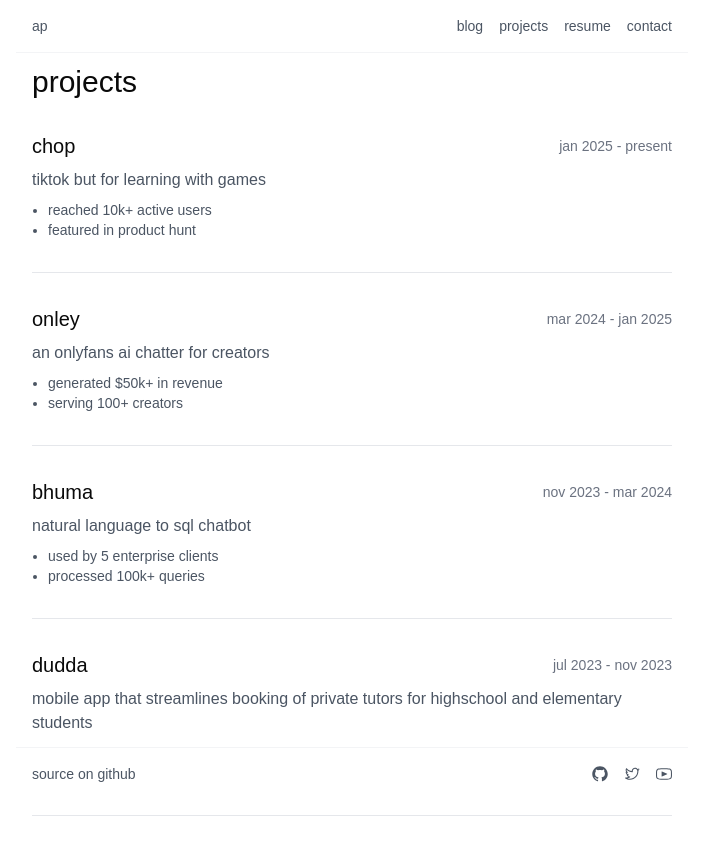
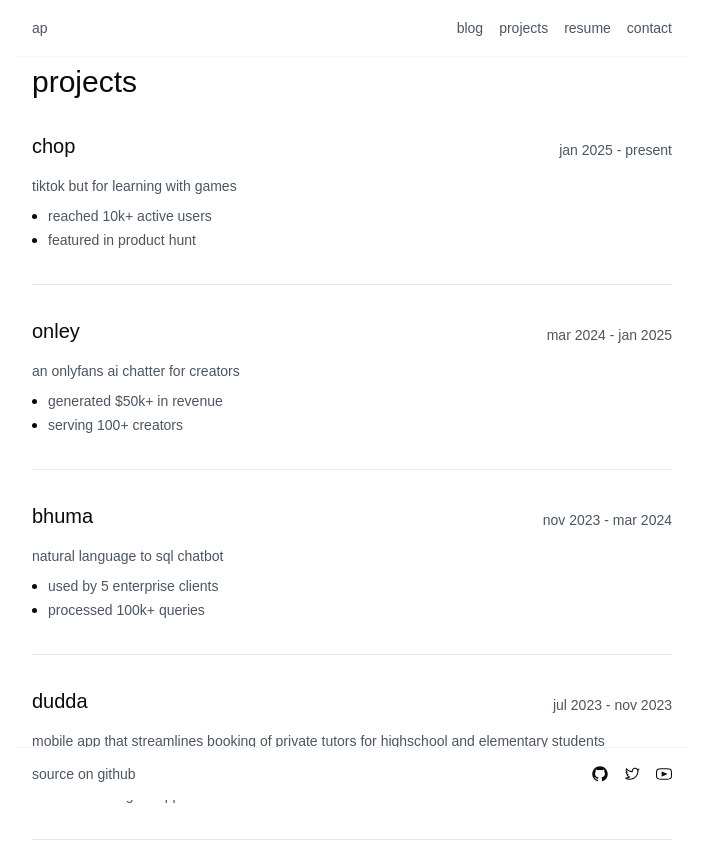
Before and after one commit to alvropena/my-website, a Next.js app: page /projects in a window 1280 px wide. Shown: the top 842 px of the page, without its empty margins (288-991 px from the left). Built offline with nearby package versions, Linux system fonts and the light colour scheme.

Commit message:
Add typography components and update page layouts

```diff
--- a/app/(routes)/projects/page.tsx
+++ b/app/(routes)/projects/page.tsx
@@ -1,4 +1,5 @@
 import Link from 'next/link'
+import { H1, H2, Paragraph, SmallText } from '@/components/typography'
 
 type Project = {
   title: string
@@ -54,12 +55,12 @@
 export default function ProjectsPage() {
   return (
     <div className="max-w-2xl mx-auto py-16 px-4">
-      <h1 className="text-3xl font-light mb-8">projects</h1>
+      <H1>projects</H1>
       <div className="space-y-8">
         {projects.map((project) => (
           <article key={project.title} className="border-b border-gray-200 pb-8">
             <div className="flex justify-between items-center mb-2">
-              <h2 className="text-xl">
+              <H2>
                 <Link
                   href={project.link}
                   className="hover:text-[var(--hover-color)]"
@@ -68,13 +69,15 @@
                 >
                   {project.title}
                 </Link>
-              </h2>
-              <p className="text-gray-500 text-sm">{project.dates}</p>
+              </H2>
+              <SmallText>{project.dates}</SmallText>
             </div>
-            <p className="text-gray-600">{project.description}</p>
-            <ul className="mt-2 text-gray-600 text-sm list-disc pl-4">
+            <Paragraph>{project.description}</Paragraph>
+            <ul className="mt-2 list-disc pl-4">
               {project.achievements.map((achievement, index) => (
-                <li key={index}>{achievement}</li>
+                <li key={index}>
+                  <SmallText>{achievement}</SmallText>
+                </li>
               ))}
             </ul>
           </article>
--- a/app/layout.tsx
+++ b/app/layout.tsx
@@ -1,13 +1,9 @@
 import type { Metadata } from "next";
 import "./globals.css";
 import { ThemeProvider } from "@/theme-provider";
-import Link from "next/link";
-import {
-  GitHubLogoIcon,
-  TwitterLogoIcon,
-  VideoIcon,
-} from "@radix-ui/react-icons";
 import { Analytics } from "@vercel/analytics/react";
+import { Header } from "@/components/header";
+import { Footer } from "@/components/footer";
 
 export const metadata: Metadata = {
   title: "Alvaro Peña",
@@ -20,7 +16,6 @@
 
 export default function RootLayout({ children }: RootLayoutProps) {
   return (
-    <>
     <html lang="en" suppressHydrationWarning>
       <head />
       <body className="antialiased">
@@ -30,87 +25,12 @@
           enableSystem
           disableTransitionOnChange
         >
-            <header className="fixed max-w-2xl mx-auto left-0 right-0 top-0 py-4 bg-white border-b border-gray-100">
-              <nav className="flex justify-between text-sm text-gray-600 px-4">
-                <Link href="/" className="hover:text-blue-600 group">
-                  <span className="group-hover:hidden">ap</span>
-                  <span className="hidden group-hover:inline">[ap]</span>
-                </Link>
-                <ul className="flex gap-4 ">
-                  <li>
-                    <Link href="/blog" className="hover:text-blue-600 group">
-                      <span className="group-hover:hidden">blog</span>
-                      <span className="hidden group-hover:inline">[blog]</span>
-                    </Link>
-                  </li>
-                  <li>
-                    <Link
-                      href="/projects"
-                      className="hover:text-blue-600 group"
-                    >
-                      <span className="group-hover:hidden">projects</span>
-                      <span className="hidden group-hover:inline">
-                        [projects]
-                      </span>
-                    </Link>
-                  </li>
-                  <li>
-                    <Link href="/resume" className="hover:text-blue-600 group">
-                      <span className="group-hover:hidden">resume</span>
-                      <span className="hidden group-hover:inline">
-                        [resume]
-                      </span>
-                    </Link>
-                  </li>
-                  <li>
-                    <Link href="/contact" className="hover:text-blue-600 group">
-                      <span className="group-hover:hidden">contact</span>
-                      <span className="hidden group-hover:inline">
-                        [contact]
-                      </span>
-                    </Link>
-                  </li>
-                </ul>
-              </nav>
-            </header>
+          <Header />
           {children}
           <Analytics />
-            <footer className="fixed max-w-2xl mx-auto left-0 right-0 bottom-0 py-4 bg-white border-t border-gray-100">
-              <div className="px-4">
-                <div className="flex justify-between items-center text-gray-600">
-                  <span className="text-sm">
-                    source on{" "}
-                    <a href="https://github.com/alvropena/my-website" className="hover:text-blue-600 group">
-                      <span className="group-hover:hidden">github</span>
-                      <span className="hidden group-hover:inline">[github]</span>
-                    </a>
-                  </span>
-                  <div className="flex gap-4">
-                    <a
-                      href="https://github.com/alvropena"
-                      className="hover:text-blue-600"
-                    >
-                      <GitHubLogoIcon className="w-4 h-4" />
-                    </a>
-                    <a
-                      href="https://twitter.com/alvropenaa"
-                      className="hover:text-blue-600"
-                    >
-                      <TwitterLogoIcon className="w-4 h-4" />
-                    </a>
-                    <a
-                      href="https://youtube.com/@alvropena"
-                      className="hover:text-blue-600"
-                    >
-                      <VideoIcon className="w-4 h-4" />
-                    </a>
-                  </div>
-                </div>
-              </div>
-            </footer>
+          <Footer />
         </ThemeProvider>
       </body>
     </html>
-    </>
   );
 }
--- a/app/page.tsx
+++ b/app/page.tsx
@@ -1,10 +1,12 @@
+import { H1, Paragraph } from '@/components/typography'
+
 export default function Content() {
 	return (
 		<div className="h-screen flex flex-col items-center justify-center">
-			<h1 className="text-2xl font-light mb-4">alvaro peña</h1>
-			<p className="text-sm text-gray-600 max-w-sm text-center">
+			<H1 className="mb-4">alvaro peña</H1>
+			<Paragraph className="max-w-sm text-center">
 				software engineer based in san francisco, ca.
-			</p>
+			</Paragraph>
 		</div>
 	);
 }
--- /dev/null
+++ b/components/footer.tsx
@@ -0,0 +1,47 @@
+import { SmallText } from "@/components/typography";
+import {
+  GitHubLogoIcon,
+  TwitterLogoIcon,
+  VideoIcon,
+} from "@radix-ui/react-icons";
+
+export function Footer() {
+  return (
+    <footer className="fixed max-w-2xl mx-auto left-0 right-0 bottom-0 py-4 bg-white border-t border-gray-100">
+      <div className="px-4">
+        <div className="flex justify-between items-center">
+          <SmallText>
+            source on{" "}
+            <a
+              href="https://github.com/alvropena/my-website"
+              className="hover:text-blue-600 group"
+            >
+              <span className="group-hover:hidden">github</span>
+              <span className="hidden group-hover:inline">[github]</span>
+            </a>
+          </SmallText>
+          <div className="flex gap-4">
+            <a
+              href="https://github.com/alvropena"
+              className="hover:text-blue-600"
+            >
+              <GitHubLogoIcon className="w-4 h-4" />
+            </a>
+            <a
+              href="https://twitter.com/alvropenaa"
+              className="hover:text-blue-600"
+            >
+              <TwitterLogoIcon className="w-4 h-4" />
+            </a>
+            <a
+              href="https://youtube.com/@alvropena"
+              className="hover:text-blue-600"
+            >
+              <VideoIcon className="w-4 h-4" />
+            </a>
+          </div>
+        </div>
+      </div>
+    </footer>
+  );
+}
--- /dev/null
+++ b/components/header.tsx
@@ -0,0 +1,51 @@
+import Link from "next/link";
+import { SmallText } from "@/components/typography";
+
+export function Header() {
+  return (
+    <header className="fixed max-w-2xl mx-auto left-0 right-0 top-0 py-4 bg-white border-b border-gray-100">
+      <nav className="flex justify-between px-4">
+        <Link href="/" className="hover:text-blue-600 group">
+          <SmallText>
+            <span className="group-hover:hidden">ap</span>
+            <span className="hidden group-hover:inline">[ap]</span>
+          </SmallText>
+        </Link>
+        <ul className="flex gap-4">
+          <li>
+            <Link href="/blog" className="hover:text-blue-600 group">
+              <SmallText>
+                <span className="group-hover:hidden">blog</span>
+                <span className="hidden group-hover:inline">[blog]</span>
+              </SmallText>
+            </Link>
+          </li>
+          <li>
+            <Link href="/projects" className="hover:text-blue-600 group">
+              <SmallText>
+                <span className="group-hover:hidden">projects</span>
+                <span className="hidden group-hover:inline">[projects]</span>
+              </SmallText>
+            </Link>
+          </li>
+          <li>
+            <Link href="/resume" className="hover:text-blue-600 group">
+              <SmallText>
+                <span className="group-hover:hidden">resume</span>
+                <span className="hidden group-hover:inline">[resume]</span>
+              </SmallText>
+            </Link>
+          </li>
+          <li>
+            <Link href="/contact" className="hover:text-blue-600 group">
+              <SmallText>
+                <span className="group-hover:hidden">contact</span>
+                <span className="hidden group-hover:inline">[contact]</span>
+              </SmallText>
+            </Link>
+          </li>
+        </ul>
+      </nav>
+    </header>
+  );
+}
--- /dev/null
+++ b/components/typography.tsx
@@ -0,0 +1,46 @@
+import { cn } from "@/lib/utils"
+
+interface TypographyProps {
+  children: React.ReactNode
+  className?: string
+}
+
+export function H1({ children, className }: TypographyProps) {
+  return (
+    <h1 className={cn("text-3xl font-light mb-8", className)}>
+      {children}
+    </h1>
+  )
+}
+
+export function H2({ children, className }: TypographyProps) {
+  return (
+    <h2 className={cn("text-xl font-normal mb-2", className)}>
+      {children}
+    </h2>
+  )
+}
+
+export function H3({ children, className }: TypographyProps) {
+  return (
+    <h3 className={cn("text-base font-medium mb-1", className)}>
+      {children}
+    </h3>
+  )
+}
+
+export function Paragraph({ children, className }: TypographyProps) {
+  return (
+    <p className={cn("text-gray-600 text-sm", className)}>
+      {children}
+    </p>
+  )
+}
+
+export function SmallText({ children, className }: TypographyProps) {
+  return (
+    <span className={cn("text-sm text-gray-600", className)}>
+      {children}
+    </span>
+  )
+}
--- a/package.json
+++ b/package.json
@@ -26,6 +26,10 @@
     "next-themes": "^0.4.3",
     "react": "19.0.0-rc-66855b96-20241106",
     "react-dom": "19.0.0-rc-66855b96-20241106",
+    "rehype-pretty-code": "^0.14.0",
+    "rehype-slug": "^6.0.0",
+    "remark-gfm": "^4.0.0",
+    "shiki": "^2.3.2",
     "tailwind-merge": "^2.5.4",
     "tailwindcss-animate": "^1.0.7"
   },
```
Also changed, not shown: app/(routes)/blog/page.tsx (+7 -6 lines), app/(routes)/resume/page.tsx (+13 -9 lines), contentlayer.config.ts (+25 -0 lines), 1 other file (tests, documents, lock files or other folders). Lines whose indentation alone changed are shown as unchanged.
